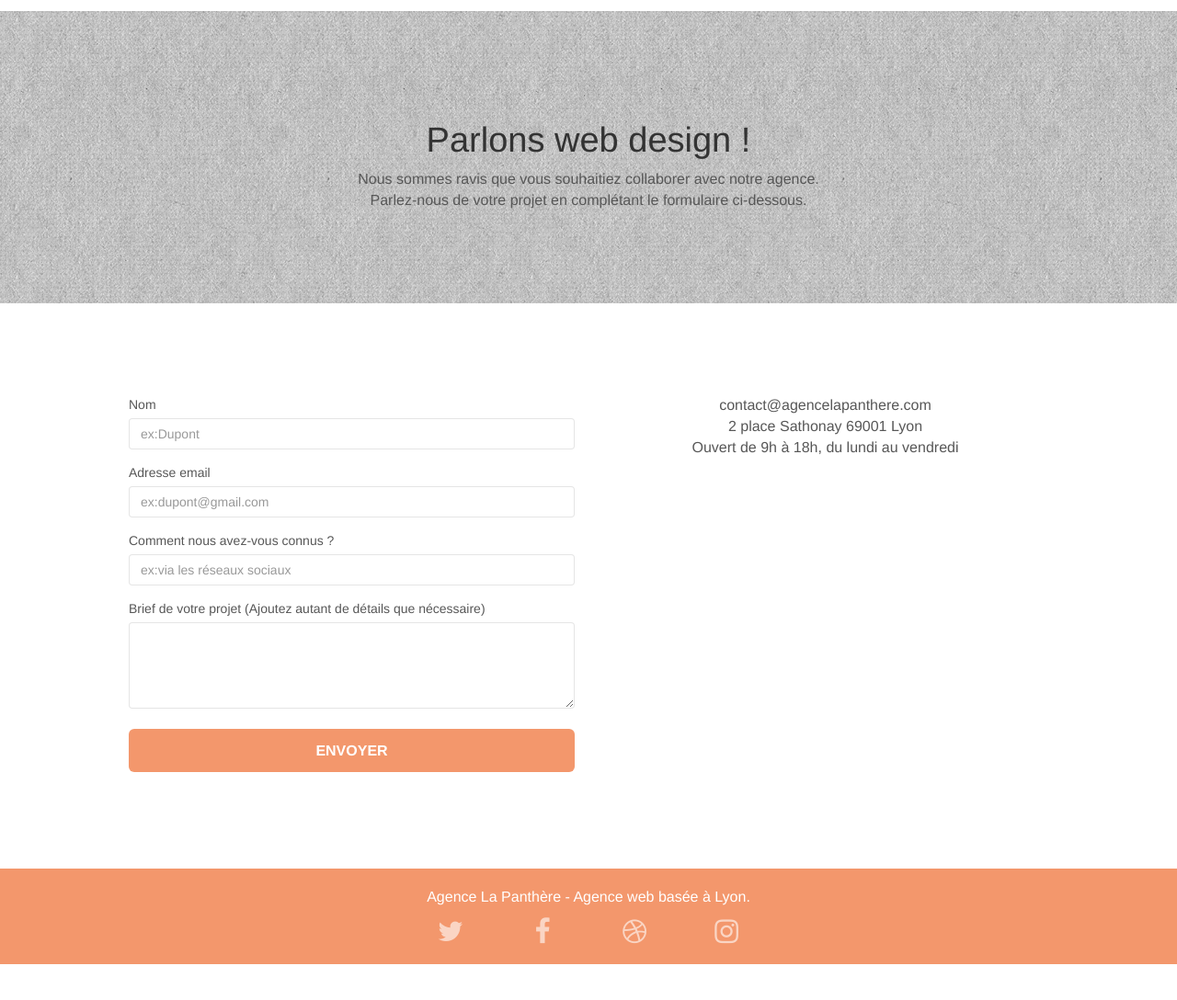
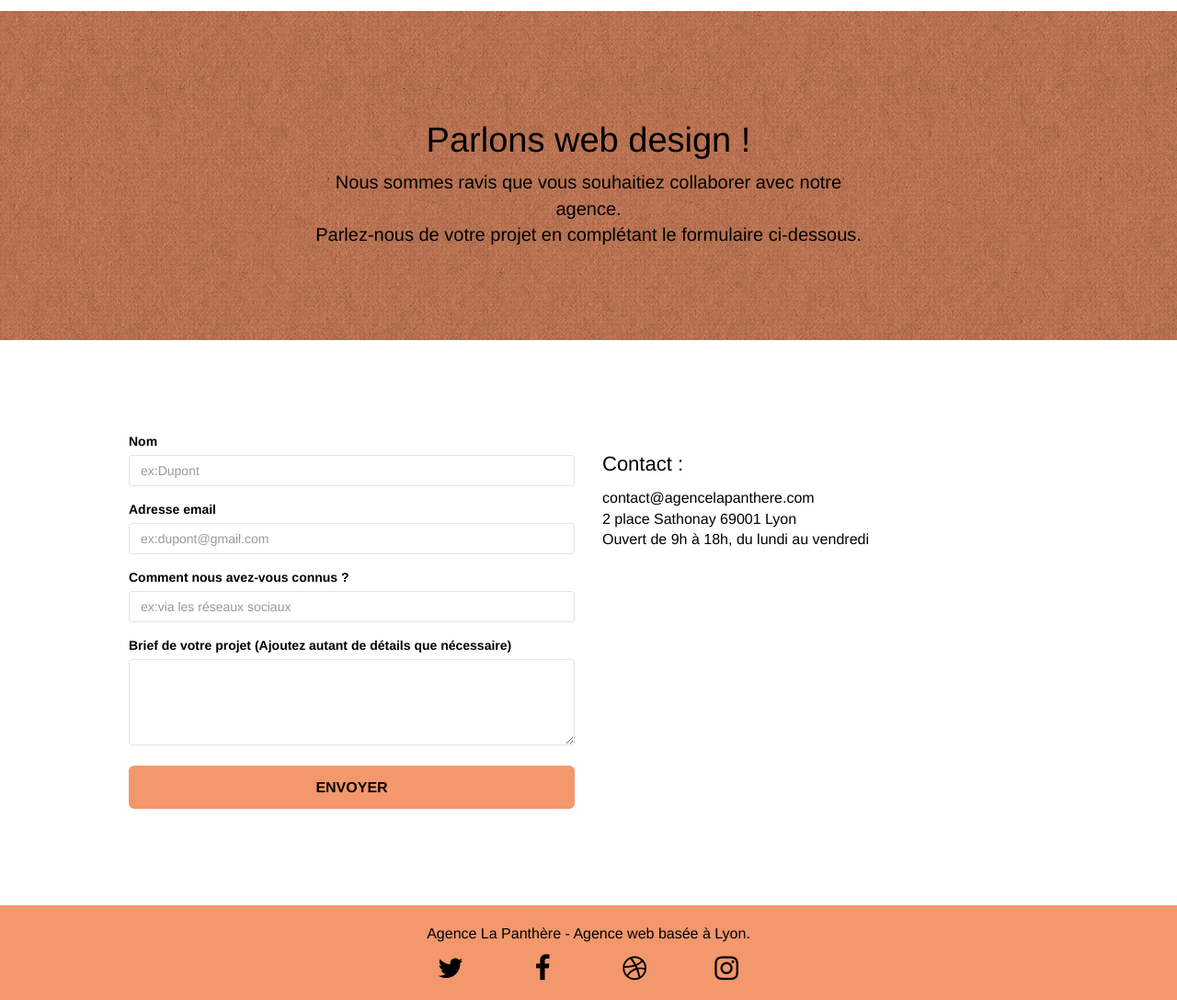
Before and after one commit to borisrose/site_seo, a plain HTML site: page contact.html in a window 1280 px wide. Shown: the part 80-1168 px from the top of the page at 92% size. Before the commit the page ends 1129 px from the top, so only its background shows below. Drawn offline with Linux system fonts and the light colour scheme.

Commit message:
"modification contraste"

```diff
--- a/contact.html
+++ b/contact.html
@@ -62,14 +62,14 @@
 		<!-- bloc-0 END -->
 		<main>
 			<!-- bloc-6 -->
-			<section class="bloc bg-dots-bg bg-repeat d-bloc bloc-bg-texture texture-paper" id="bloc-6">
+			<section class="bloc bg-dots-bg bg-repeat d-bloc bloc-bg-texture bgc-atomic-tangerine texture-paper" id="bloc-6">
 				<div class="container bloc-lg">
 					<div class="row">
 						<div class="col-sm-12">
-							<h1 class="text-center hero-bloc-text black">
+							<h1 class="text-center hero-bloc-text ">
 								Parlons web design !
 							</h1>
-							<p class="text-center mg-lg black tight-width-whitespace">
+							<p class="highlight text-center mg-lg  tight-width-whitespace">
 								Nous sommes ravis que vous souhaitiez collaborer avec notre agence.<br>
 								Parlez-nous de votre projet en complétant le formulaire ci-dessous.
 							</p>
@@ -114,7 +114,8 @@
 								</button>
 							</form>
 						</div>
-						<div class="col-sm-6 text-center">
+						<div class="col-sm-6">
+							<h2>Contact :</h2>
 							<p>
 								contact@agencelapanthere.com<br/>2 place Sathonay 69001 Lyon<br/>Ouvert de 9h à 18h, du lundi au vendredi<br/>
 							</p>
@@ -134,7 +135,7 @@
 			<div class="container bloc-sm">
 				<div class="row">
 					<div class="col-sm-12">
-						<p class="text-center white">
+						<p class="text-center black">
 							Agence La Panthère - Agence web basée à Lyon.<br>
 						</p>
 						<div class="row row-no-gutters social">
--- a/style.css
+++ b/style.css
@@ -100,7 +100,7 @@ a:hover {
 }
 
 .d-bloc {
-    color: rgba(255, 255, 255, .7);
+    color: rgb(255, 255, 255);
 }
 
 .d-bloc button:hover {
@@ -133,7 +133,8 @@ a:hover {
 .d-bloc h5 a,
 .d-bloc h6 a,
 .d-bloc p a {
-    color: rgba(255, 255, 255, .6);
+    /*color: rgba(255, 255, 255, .6);*/
+    color: black;
 }
 
 .d-bloc .a-btn:hover,
@@ -151,6 +152,7 @@ a:hover {
 .d-bloc h6 a:hover,
 .d-bloc p a:hover {
     color: rgba(255, 255, 255, 1);
+
 }
 
 .d-bloc .navbar-toggle .icon-bar {
@@ -650,8 +652,8 @@ label,
 .btn,
 a {
     font-family: "helvetica";
-    font-weight: 400;
-    color: #575757!important;
+
+    color: #000000!important;
 }
 
 .container {
@@ -676,8 +678,28 @@ a {
     margin: auto auto auto auto;
 }
 
-p {
+/*ajouté*/
+
+.highlight{
+
+    font-size: 20px;
+}
+
+.col-sm-6 img {
+    width: 100%;
+}
+
+
+
+/*fin de ce qui est ajouté*/
+
+
+
+
+p, a {
     font-size: 16px; /*modification*/
+
+
 }
 
 .tight-width-whitespace {
@@ -692,7 +714,7 @@ p {
 
 .cta-hero {
     margin-top: 22px;
-    color: #FFFFFF!important;
+    /*color: #FFFFFF!important;*/
     text-transform: uppercase;
     padding: 12px 28px 12px 28px;
     font-size: 16px;
@@ -702,6 +724,10 @@ p {
 .social {
     max-width: 400px;
     margin: auto auto auto auto;
+    display: flex;
+    flex-direction: row;
+    width: 100%;
+    justify-content: space-evenly;
 }
 
 h2 {
@@ -723,7 +749,7 @@ h3 {
 }
 
 h1 {
-    color: #333333!important;
+    color: #000000!important;
 }
 
 h4 {
@@ -753,7 +779,7 @@ h4 {
 }
 
 .black-background {
-    background-color: rgba(165, 147, 99, 0.7);
+    background-color: rgba(10, 10, 10 , 0.7);
     padding: 40px 40px 40px 40px;
 }
 
@@ -780,7 +806,7 @@ h4 {
 
 .btn-atomic-tangerine {
     background: #F3976C;
-    color: #FFFFFF!important;
+    color: #000000!important;
 }
 
 .btn-atomic-tangerine:hover {
@@ -804,6 +830,8 @@ h4 {
     color: #c27956!important;
 }
 
+
+
 .icon-dark-slate-blue {
     color: #364577!important;
     border-color: #364577!important;
@@ -824,6 +852,10 @@ h4 {
 .bg-presentation {
     background-image: url("img/image-de-presentation.bmp");
 }
+
+
+
+
 
 @media (max-width: 1024px) {
     .bloc {
```
Also changed, not shown: index.html (+17 -16 lines).
